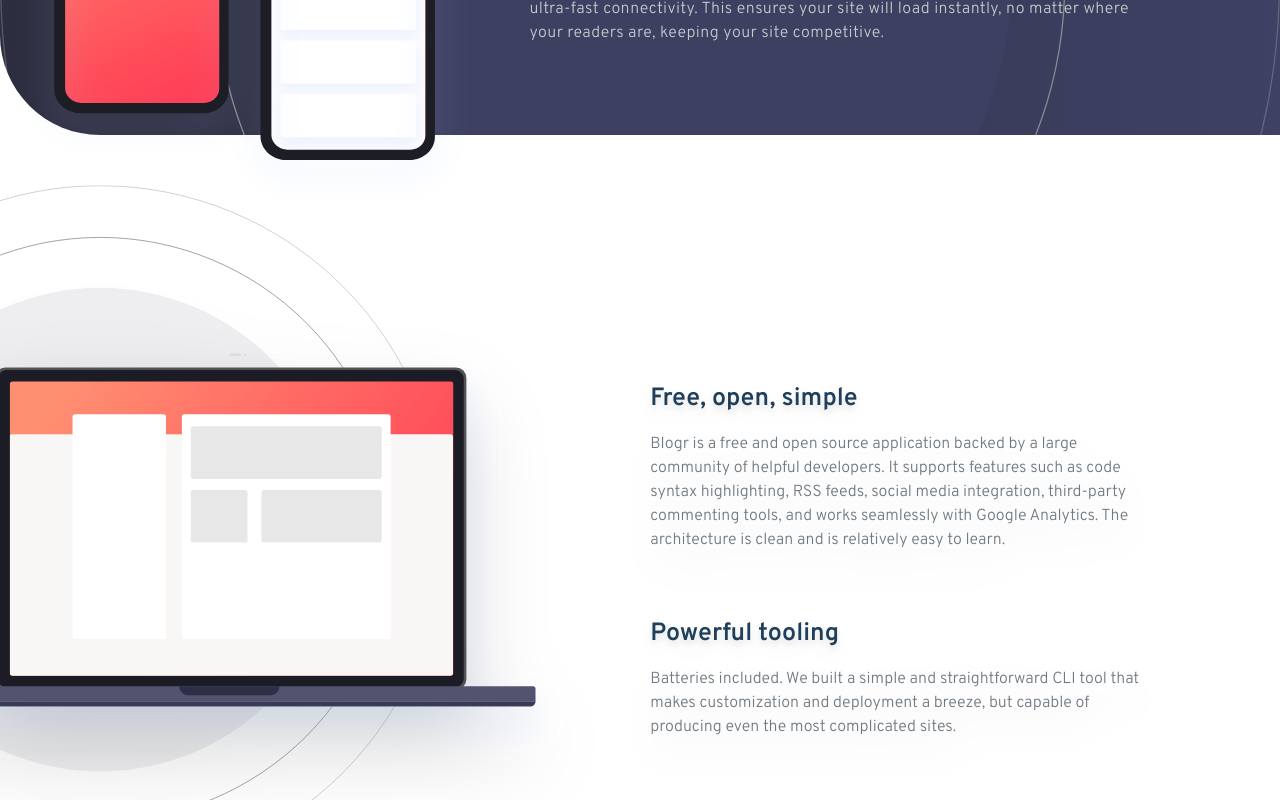
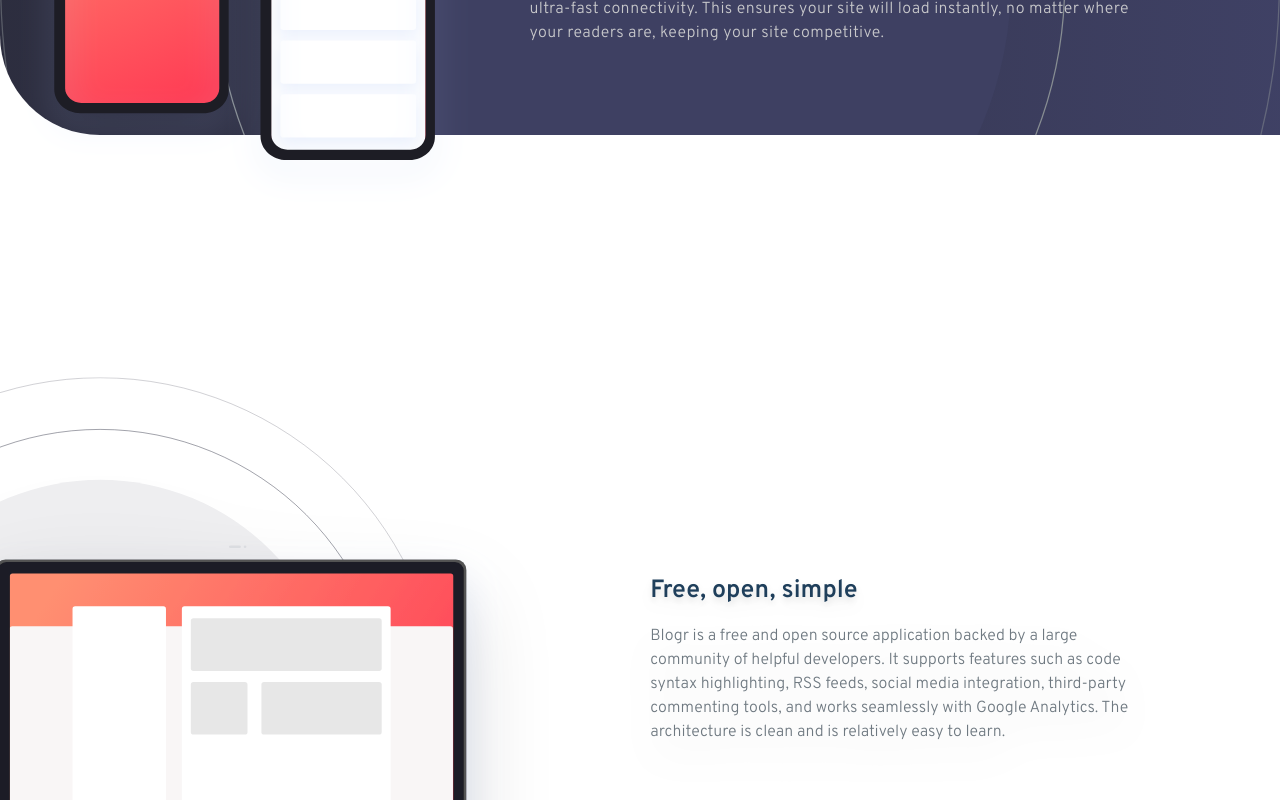
Before and after one commit to RereTooki/Blog-landing-page, a React (Vite) app: page / in a window 1280 px wide. Shown: the part 1780-2580 px from the top of the page. Built offline with nearby package versions, Linux system fonts and the light colour scheme.

Commit message:
Spread the elements out a bit

```diff
--- a/src/components/BodyEnd.tsx
+++ b/src/components/BodyEnd.tsx
@@ -6,7 +6,7 @@ import laptopdesktop from "../assets/images/illustration-laptop-desktop.svg";
 const BodyEnd = () => {
   return (
     <>
-      <div className="overflow-hidden flex flex-col pt-[30%] nsm:pb-[20%] nsm:pt-[15%] items-center font-overpass select-none">
+      <div className="overflow-hidden flex flex-col pt-[30%] nsm:pb-[20%] nsm:pt-[15%] md:pt-[30%] items-center font-overpass select-none">
         <div className="nsm:flex nsm:flex-row nsm:px-[10%] nsm:gap-x-[2%]">
           <picture className="nsm:basis-0 nsm:grow nsm:shrink drop-shadow-[0_40px_40px_rgba(0,0,0,0.15)]">
             <source
```
